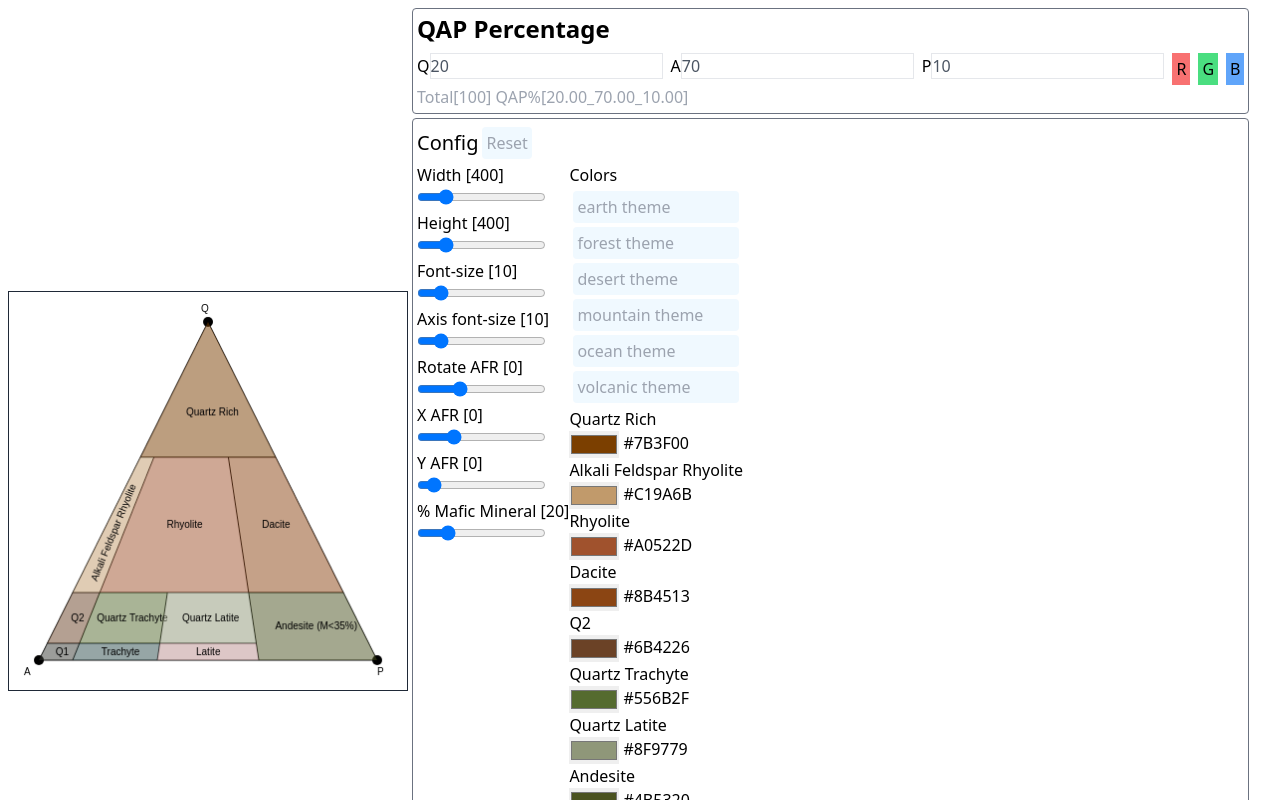
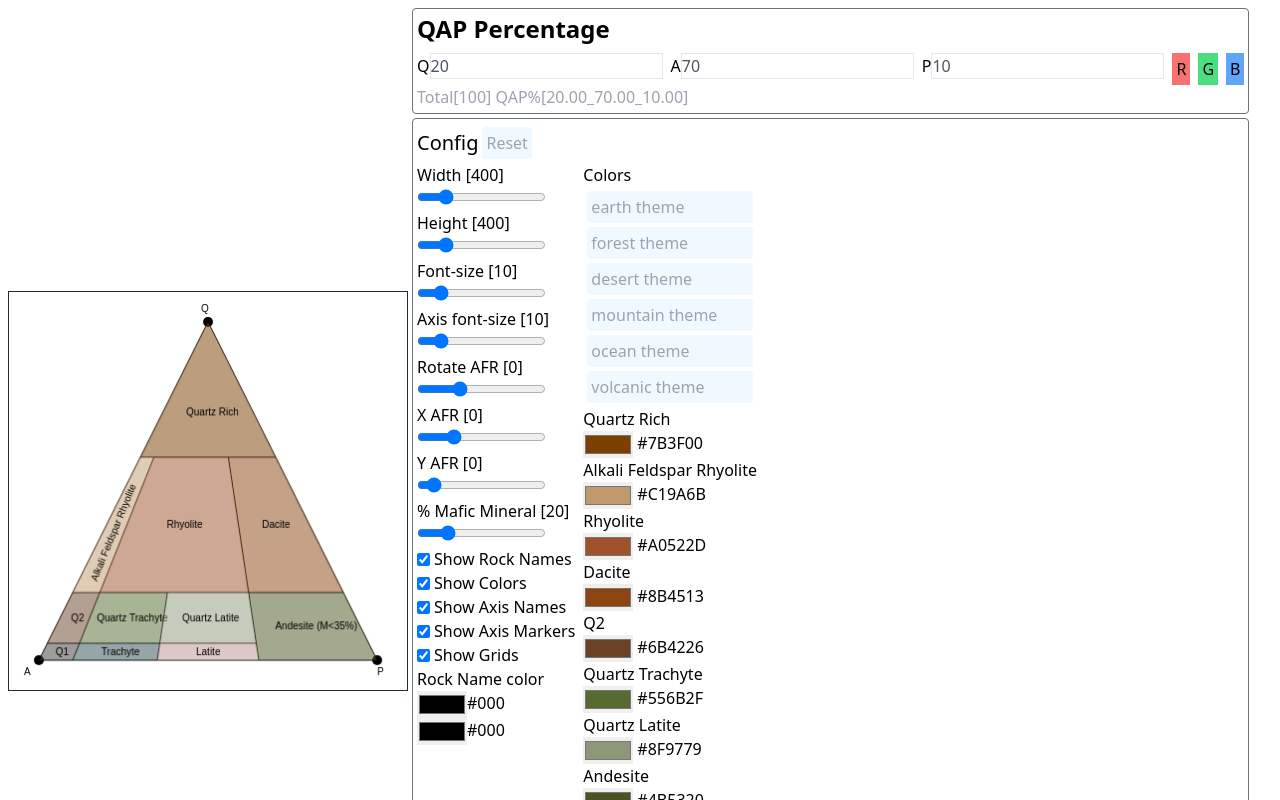
Before and after one commit to Dev4Geo/granite, a Next.js app: page /graph in a window 1280 px wide. Shown: the top 800 px of the page. Built offline with nearby package versions, Linux system fonts and the light colour scheme.

Commit message:
grid and colors

```diff
--- a/src/components/graph/graphConfig.tsx
+++ b/src/components/graph/graphConfig.tsx
@@ -49,7 +49,7 @@ const GraphConfig = ({
           Reset
         </div>
       </div>
-      <div className="flex flex-row">
+      <div className="flex flex-row space-x-2">
         <div className="flex flex-col">
           <div className="">
             <div className="">Width [{size.width}]</div>
@@ -149,6 +149,65 @@ const GraphConfig = ({
               onChange={handleMaficMineral}
             />
           </div>
+          <div className="flex flex-row space-x-1 items-center justify-start text-center">
+            <input
+              type="checkbox"
+              checked={canvasConfig.isShowRockNames}
+              onChange={handleIsShowRockNames}
+            />
+            <div className="">Show Rock Names</div>
+          </div>
+          <div className="flex flex-row space-x-1 items-center justify-start text-center">
+            <input
+              type="checkbox"
+              checked={canvasConfig.isShowColors}
+              onChange={handleIsShowColors}
+            />
+            <div className="">Show Colors</div>
+          </div>
+          <div className="flex flex-row space-x-1 items-center justify-start text-center">
+            <input
+              type="checkbox"
+              checked={canvasConfig.isShowAxis}
+              onChange={handleIsShowAxis}
+            />
+            <div className="">Show Axis Names</div>
+          </div>
+          <div className="flex flex-row space-x-1 items-center justify-start text-center">
+            <input
+              type="checkbox"
+              checked={canvasConfig.isShowCircle}
+              onChange={handleIsShowCircle}
+            />
+            <div className="">Show Axis Markers</div>
+          </div>
+          <div className="flex flex-row space-x-1 items-center justify-start text-center">
+            <input
+              type="checkbox"
+              checked={canvasConfig.isShowGrid}
+              onChange={handleIsShowGrid}
+            />
+            <div className="">Show Grids</div>
+          </div>
+          <div className="flex flex-col">
+            <div className="">Rock Name color</div>
+            <div className="flex flex-row">
+              <input
+                type="color"
+                value={canvasConfig.rockNameColor}
+                onChange={handleRockNameColor}
+              />
+              {canvasConfig.rockNameColor}
+            </div>
+          </div>
+          <div className="flex flex-row">
+            <input
+              type="color"
+              value={canvasConfig.gridColor}
+              onChange={handleGridColor}
+            />
+            {canvasConfig.gridColor}
+          </div>
         </div>
         <div className="">
           <div className="">
--- a/src/pages/graph.tsx
+++ b/src/pages/graph.tsx
@@ -1,7 +1,7 @@
 import { useEffect, useRef, useState } from "react";
 import TernaryGraph from "@/utils/ternaryGraph";
 import QAPForm from "@/components/graph/qapForm";
-import { canvasConfigType, colorTheme } from "@/types/types";
+import { canvasConfigType, colorTheme, themeType } from "@/types/types";
 import GraphConfig from "@/components/graph/graphConfig";
 
 type QAP = {
@@ -35,6 +35,14 @@ const defaultConfig = {
   rAlkali: 0,
   ratio: 0,
   maficMineral: 20,
+  isShowColors: true,
+  isShowAxis: true,
+  isShowGrid: true,
+  isShowRockNames: true,
+  rockNameColor: "#000",
+  gridColor: "#000",
+  isShowLegend: true,
+  isShowCircle: true,
 };
 
 const Graph = () => {
@@ -174,7 +182,7 @@ const Graph = () => {
     });
   };
 
-  const handleTheme = (themeName: canvasConfigType["theme"]) => {
+  const handleTheme = (themeName: themeType) => {
     const theme = colorTheme[themeName];
     setCanvasConfig({
       ...canvasConfig,
--- a/src/types/types.ts
+++ b/src/types/types.ts
@@ -3,6 +3,8 @@ export const colorMap: { [key: string]: string } = {
   G: "green",
   B: "blue",
 };
+
+export type themeType = "earth" | "forest" | "desert" | "mountain" | "ocean" | "volcanic";
 
 export const colorTheme = {
   earth: [
@@ -112,7 +114,7 @@ export type canvasConfigType = {
   rAlkali: number;
   ratio: number; // unused
   maficMineral: number;
-  theme: 'earth'|'forest'|'desert'|'mountain'|'ocean'|'volcanic';
+  // theme: 'earth'|'forest'|'desert'|'mountain'|'ocean'|'volcanic';
   isShowColors: boolean;
   isShowAxis: boolean;
   isShowGrid: boolean;
--- a/src/utils/ternaryGraph.tsx
+++ b/src/utils/ternaryGraph.tsx
@@ -44,27 +44,28 @@ class TernaryGraph {
   drawTriangle() {
     this.drawTriangleFrame();
     this.drawEdgePoints();
-    const d20 = this.drawLineParallelQ(20);
-    const d60 = this.drawLineParallelQ(60);
-    this.drawVerticalQ(10, d60);
-    this.drawVerticalQ(35, d20);
-    this.drawVerticalQ(65, d60);
-    this.drawFivePercentLine();
+    const draw = this.config.isShowGrid;
+    const d20 = this.drawLineParallelQ(20, draw);
+    const d60 = this.drawLineParallelQ(60, draw);
+    this.drawVerticalQ(10, d60, draw);
+    this.drawVerticalQ(35, d20, draw);
+    this.drawVerticalQ(65, d60, draw);
+    this.drawFivePercentLine(draw);
     this.d5 = this.drawLineParallelQ(5, false);
     this.d20 = d20;
     this.d60 = d60;
     const colors = this.config.colors;
-    this.drawQuartzRichArea(colors['Quartz Rich']);
-    this.drawAlkaliFeldsparRhyoliteArea(colors['Alkali Feldspar Rhyolite']);
-    this.drawRhyoliteArea(colors['Rhyolite']);
-    this.drawDaciteArea(colors['Dacite']);
-    this.drawQ2Area(colors['Q2']);
-    this.drawQuartzTrachyteArea(colors['Quartz Trachyte']);
-    this.drawQuartzLatiteArea(colors['Quartz Latite']);
-    this.drawQ1Area(colors['Q1']);
-    this.drawTrachyteArea(colors['Trachyte']);
-    this.drawLatiteArea(colors['Latite']);
-    this.drawAndesiteArea(colors['Andesite']);
+    this.drawQuartzRichArea(colors["Quartz Rich"]);
+    this.drawAlkaliFeldsparRhyoliteArea(colors["Alkali Feldspar Rhyolite"]);
+    this.drawRhyoliteArea(colors["Rhyolite"]);
+    this.drawDaciteArea(colors["Dacite"]);
+    this.drawQ2Area(colors["Q2"]);
+    this.drawQuartzTrachyteArea(colors["Quartz Trachyte"]);
+    this.drawQuartzLatiteArea(colors["Quartz Latite"]);
+    this.drawQ1Area(colors["Q1"]);
+    this.drawTrachyteArea(colors["Trachyte"]);
+    this.drawLatiteArea(colors["Latite"]);
+    this.drawAndesiteArea(colors["Andesite"]);
   }
 
   getCenter(lists: number[][]) {
@@ -74,6 +75,9 @@ class TernaryGraph {
   }
 
   fillText(text: string, box: number[][]) {
+    if (!this.config.isShowRockNames) {
+      return;
+    }
     let [x, y] = this.getCenter(box);
     // x -= text.length * 5;
     // y += 5;
@@ -81,15 +85,25 @@ class TernaryGraph {
     x -= text.length * this.fontSize * 0.2;
     y += this.fontSize * 0.3;
 
+    const oldColor = this.ctx.fillStyle;
+    this.ctx.fillStyle = this.config.rockNameColor;
     this.ctx.fillText(text, x, y);
+    this.ctx.fillStyle = oldColor;
   }
 
   fillRotatedText(text: string, box: number[][]) {
+    if (!this.config.isShowRockNames) {
+      return;
+    }
     let [x, y] = this.getCenter(box);
     this.ctx.save();
-    this.ctx.translate(x - this.w / (20 + this.config.xAlkali), y + this.h / (7 + this.config.yAlkali));
+    this.ctx.translate(
+      x - this.w / (20 + this.config.xAlkali),
+      y + this.h / (7 + this.config.yAlkali),
+    );
     const ratio = this.w / this.h;
     this.ctx.rotate(-Math.PI / (ratio + 1.66 + this.config.rAlkali));
+    this.ctx.fillStyle = this.config.rockNameColor;
     this.ctx.fillText(text, 0, 0);
     this.ctx.restore();
   }
@@ -287,11 +301,15 @@ class TernaryGraph {
       [d, this.left.y],
     ];
     this.fillColor(color, box);
-    const text = this.config.maficMineral > 35 ? "Basalt (M>35%)" : "Andesite (M<35%)";
+    const text =
+      this.config.maficMineral > 35 ? "Basalt (M>35%)" : "Andesite (M<35%)";
     this.fillText(text, box);
   }
 
   fillColor(color: string, points: number[][]) {
+    if (!this.config.isShowColors) {
+      return;
+    }
     const oldColor = this.ctx.fillStyle;
     const oldAlpha = this.ctx.globalAlpha;
     this.ctx.fillStyle = color;
@@ -333,54 +351,74 @@ class TernaryGraph {
     return [x, y];
   }
 
-  drawFivePercentLine() {
+  drawFivePercentLine(draw=true) {
+    if (!draw){
+      return
+    }
     const ratio = 5 / 100;
     const y = this.left.y + (this.top_.y - this.left.y) * ratio;
     const xAQ = this.left.x + (this.top_.x - this.left.x) * ratio;
     const xPQ = this.right.x + (this.top_.x - this.right.x) * ratio;
 
     const x65 = xAQ + (xPQ - xAQ) * 0.65;
+
+    const oldColor = this.ctx.strokeStyle;
+    this.ctx.strokeStyle = this.config.gridColor;
     this.ctx.beginPath();
     this.ctx.moveTo(xAQ, y);
     this.ctx.lineTo(x65, y);
     this.ctx.stroke();
+    this.ctx.strokeStyle = oldColor;
   }
 
-  drawVerticalQ(percentageX: number, d: number[]) {
+  drawVerticalQ(percentageX: number, d: number[], draw=true) {
+    if (!draw){
+      return
+    }
     const [y, xa, xb] = d;
     const ratioX = percentageX / 100;
 
     const xAP = this.left.x + (this.right.x - this.left.x) * ratioX;
     const x = xa + (xb - xa) * ratioX;
 
+    const oldColor = this.ctx.strokeStyle;
+    this.ctx.strokeStyle = this.config.gridColor;
     this.ctx.beginPath();
     this.ctx.moveTo(xAP, this.left.y);
     this.ctx.lineTo(x, y);
     this.ctx.stroke();
+    this.ctx.strokeStyle = oldColor;
   }
 
   drawTriangleFrame() {
+    const oldColor = this.ctx.strokeStyle;
+    this.ctx.strokeStyle = this.config.gridColor;
     this.ctx.beginPath();
     this.ctx.moveTo(this.left.x, this.left.y);
     this.ctx.lineTo(this.top_.x, this.top_.y);
     this.ctx.lineTo(this.right.x, this.right.y);
     this.ctx.closePath();
     this.ctx.stroke();
+    this.ctx.strokeStyle = oldColor;
   }
 
   drawEdgePoints() {
     // set font size using config
+    if (this.config.isShowAxis) {
       const oldFont = this.ctx.font;
       this.ctx.font = `${this.config.fontSizeAxis}px Arial`;
       this.ctx.fillText("Q", this.w / 2 - 7, 20);
       this.ctx.fillText("A", this.offset / 2, this.h - this.offset / 2);
       this.ctx.fillText("P", this.w - this.offset, this.h - this.offset / 2);
       this.ctx.font = oldFont;
+    }
 
+    if (this.config.isShowCircle) {
       const c = "black";
       this.drawPoint([this.left.x, this.left.y], c);
       this.drawPoint([this.right.x, this.right.y], c);
       this.drawPoint([this.top_.x, this.top_.y], c);
+    }
   }
 
   drawLineParallelQ(percentage: number, draw = true): [number, number, number] {
@@ -391,10 +429,13 @@ class TernaryGraph {
     const x1 = xAQ;
     const x2 = xPQ;
     if (draw) {
+      const oldColor = this.ctx.strokeStyle;
+      this.ctx.strokeStyle = this.config.gridColor;
       this.ctx.beginPath();
       this.ctx.moveTo(xAQ, y);
       this.ctx.lineTo(xPQ, y);
       this.ctx.stroke();
+      this.ctx.strokeStyle = oldColor
     }
     return [y, x1, x2];
   }
```
Lines whose indentation alone changed are shown as unchanged.
